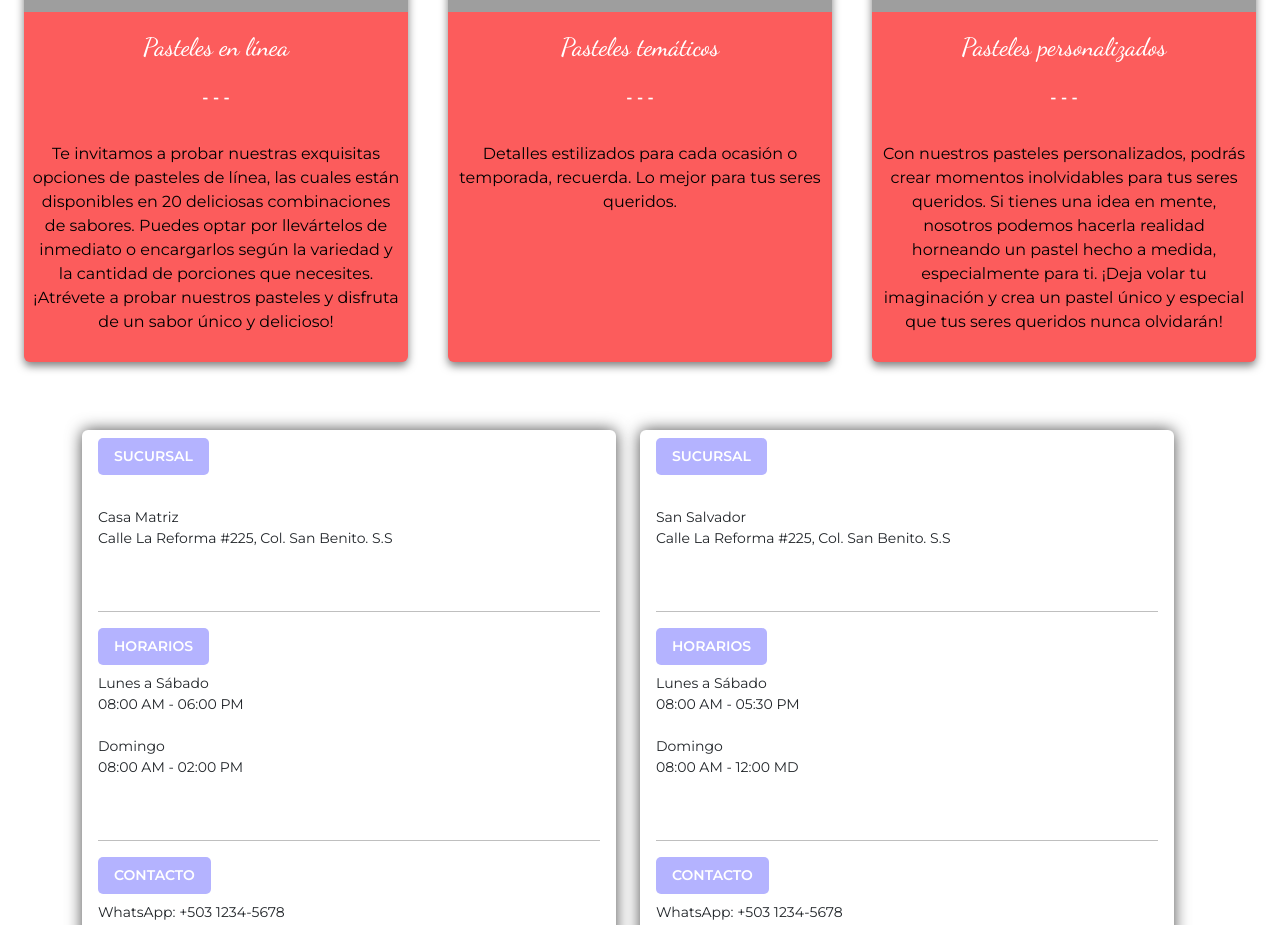
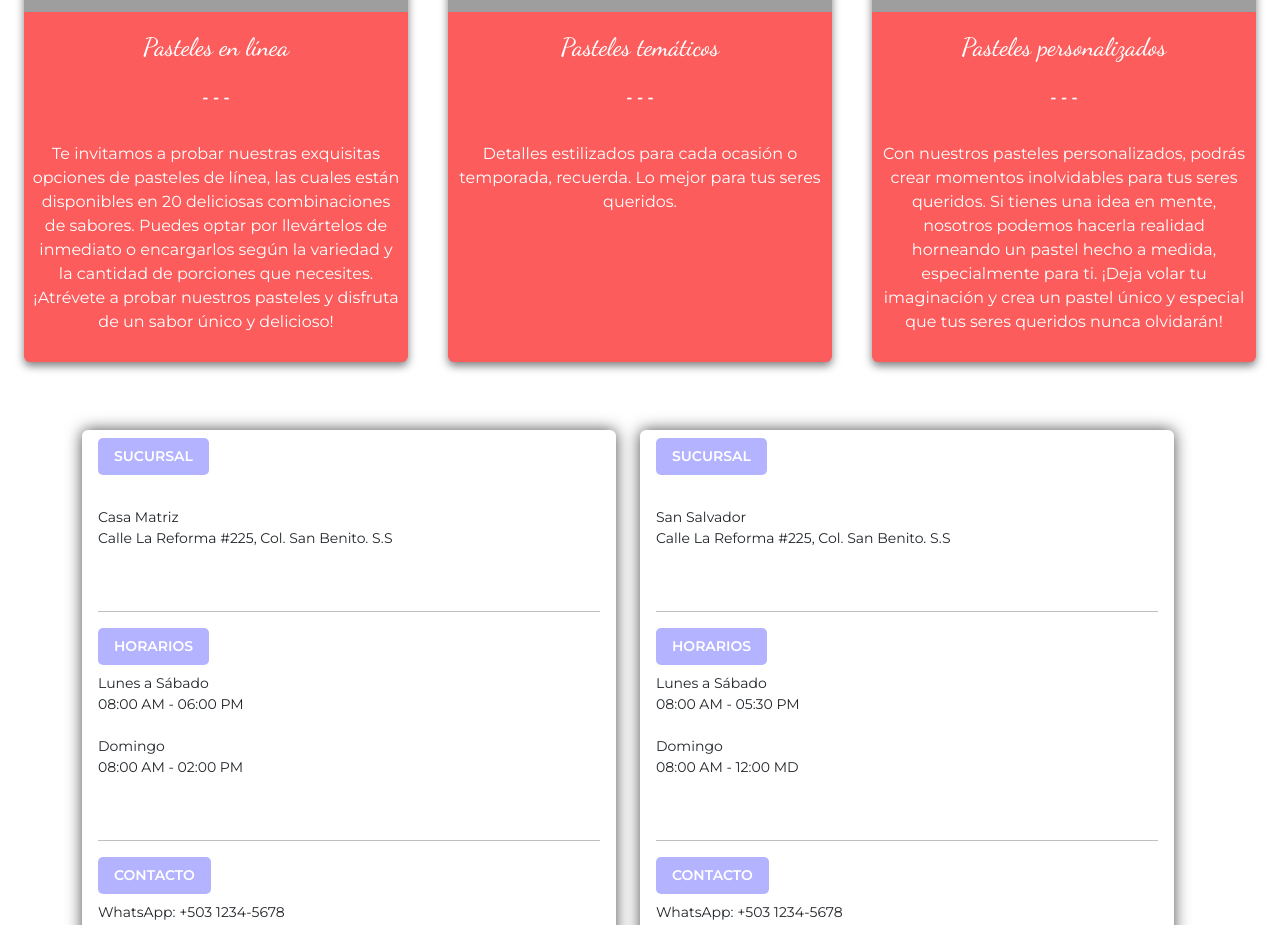
Before and after one commit to cruzito-rar/master-cakes-app, a React (Create React App) app: page / in a window 1280 px wide. Shown: the part 1360-2285 px from the top of the page. Built offline with nearby package versions, Linux system fonts and the light colour scheme; grey boxes are pictures that could not be loaded.

Commit message:
Correción en clases de p para Home

```diff
--- a/src/components/pages/Home.jsx
+++ b/src/components/pages/Home.jsx
@@ -25,7 +25,7 @@ const Home = () => {
      <br />
      <strong> - - - </strong>
      <br />
-     <p className="p-2"> Te invitamos a probar nuestras exquisitas opciones de pasteles de línea, las cuales están disponibles en 20 deliciosas combinaciones de sabores. Puedes optar por llevártelos de inmediato o encargarlos según la variedad y la cantidad de porciones que necesites. ¡Atrévete a probar nuestros pasteles y disfruta de un sabor único y delicioso! </p>
+     <p className="text-white p-2"> Te invitamos a probar nuestras exquisitas opciones de pasteles de línea, las cuales están disponibles en 20 deliciosas combinaciones de sabores. Puedes optar por llevártelos de inmediato o encargarlos según la variedad y la cantidad de porciones que necesites. ¡Atrévete a probar nuestros pasteles y disfruta de un sabor único y delicioso! </p>
     </div>
     <div className="card">
      <div className="card-title bg-light">
@@ -35,7 +35,7 @@ const Home = () => {
      <br />
      <strong> - - - </strong>
      <br />
-     <p className="p-2"> Detalles estilizados para cada ocasión o temporada, recuerda. Lo mejor para tus seres queridos. </p>
+     <p className="text-white p-2"> Detalles estilizados para cada ocasión o temporada, recuerda. Lo mejor para tus seres queridos. </p>
     </div>
     <div className="card">
      <div className="card-title bg-light">
@@ -45,7 +45,7 @@ const Home = () => {
      <br />
      <strong> - - - </strong>
      <br />
-     <p className="p-2"> Con nuestros pasteles personalizados, podrás crear momentos inolvidables para tus seres queridos. Si tienes una idea en mente, nosotros podemos hacerla realidad horneando un pastel hecho a medida, especialmente para ti. ¡Deja volar tu imaginación y crea un pastel único y especial que tus seres queridos nunca olvidarán! </p>
+     <p className="text-white p-2"> Con nuestros pasteles personalizados, podrás crear momentos inolvidables para tus seres queridos. Si tienes una idea en mente, nosotros podemos hacerla realidad horneando un pastel hecho a medida, especialmente para ti. ¡Deja volar tu imaginación y crea un pastel único y especial que tus seres queridos nunca olvidarán! </p>
     </div>
    </div>
 
```
